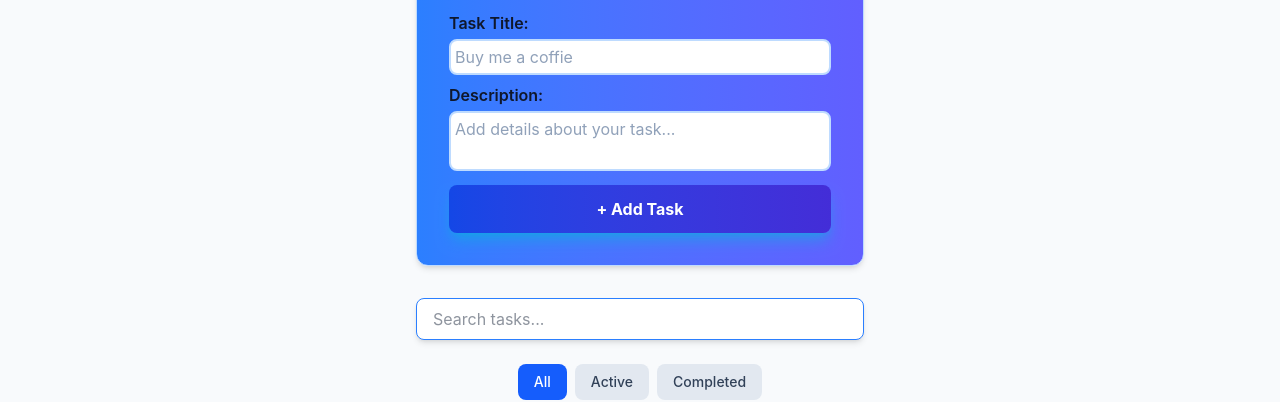
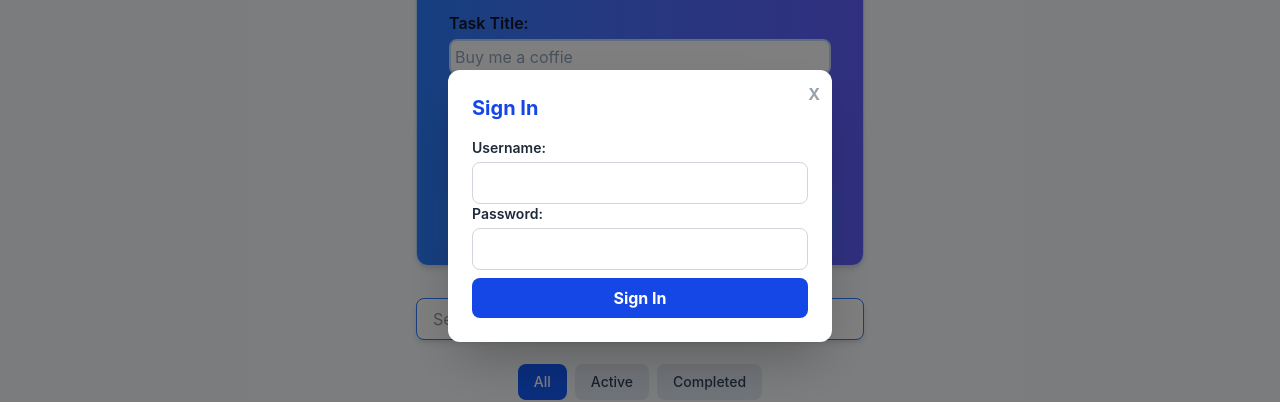
Before and after one commit to yakov6091/task-manager-cli, a React (Vite) app in the folder client/task-manager/: page / in a window 1280 px wide. Shown: the part 194-596 px from the top of the page. Built offline with nearby package versions, Linux system fonts and the light colour scheme; no server answers.

Commit message:
Create authModal

```diff
--- a/client/task-manager/src/TaskManager.tsx
+++ b/client/task-manager/src/TaskManager.tsx
@@ -3,6 +3,7 @@ import { Header } from './cmps/header';
 import { TaskCard } from './cmps/TaskCard';
 import { TaskForm } from './cmps/TaskForm';
 import { TaskFilters } from './cmps/TaskFilters';
+import { AuthModal } from './cmps/AuthModal';
 import { taskService } from './services/task.service';
 
 export interface Task {
@@ -91,6 +92,7 @@ export function EmailManager() {
                 onLoginSuccess={(user) => setCurrentUser(user)}
                 onLogout={() => setCurrentUser(null)}
             />
+
             <main className="w-full p-8 min-h-screen bg-slate-50">
                 {editTask ? (
                     <TaskForm
--- a/client/task-manager/src/cmps/AuthModal.tsx
+++ b/client/task-manager/src/cmps/AuthModal.tsx
@@ -0,0 +1,94 @@
+import { useState } from "react";
+import { authService } from "../services/auth.service";
+
+interface AuthModalProps {
+    mode: 'login' | 'signup',
+    onClose: () => void,
+    onLoginSuccess: (user: any) => void
+}
+
+export function AuthModal({ mode, onClose, onLoginSuccess }: AuthModalProps) {
+    const [username, setUsername] = useState('');
+    const [password, setPassword] = useState('');
+    const [error, setError] = useState(null);
+
+    const handleSubmit = async (event: React.SubmitEvent<HTMLFormElement>) => {
+        event.preventDefault();
+        setError(null);
+
+        try {
+            if (mode === 'login') {
+                // Call authService to save the token to localStorage
+                const data = await authService.login({ username, password });
+
+                // Notify parent component that login succeeded
+                onLoginSuccess(data.user || { username });
+
+            } else if (mode === 'signup') {
+                // Register user and then log them in automatically
+                await authService.register({ username, password });
+                const data = await authService.login({ username, password });
+                onLoginSuccess(data.user || { username });
+            }
+
+        } catch (err: any) {
+            setError(err.message || 'An error occurred');
+        }
+
+    };
+
+    return (
+        <div className="fixed inset-0 bg-black/50 flex justify-center items-center z-50 text-gray-800">
+            <div className="bg-white p-6 rounded-xl shadow-2xl w-96 relative">
+                <button
+                    onClick={onClose}
+                    className="absolute top-3 right-3 text-gray-400 hover:text-gray-700 font-bold"
+                >
+                    X
+                </button>
+
+                <h3 className="text-xl font-bold mb-4 text-blue-700">
+                    {mode === 'login' ? 'Sign In' : 'Create Account'}
+                </h3>
+
+                {error && (
+                    <div className="bg-red-100 border-red-300 text-red-700 px-3 py-2 rounded mb-4 text-sm font-medium">
+                        {error}
+                    </div>
+                )}
+
+                <form onSubmit={handleSubmit} className="flex-flex-col gap-4">
+                    <div>
+                        <label className="block text-sm font-semibold mb-1">Username:</label>
+                        <input
+                            type="text"
+                            required
+                            value={username}
+                            onChange={(e) => setUsername(e.target.value)}
+                            className="w-full border border-gray-300 px-3 py-2 rounded-lg focus:outline-blue-600"
+                        />
+                    </div>
+
+                    <div>
+                        <label className="block text-sm font-semibold mb-1">Password:</label>
+                        <input
+                            type="password"
+                            required
+                            value={password}
+                            onChange={(ev) => setPassword(ev.target.value)}
+                            className="w-full border border-gray-300 px-3 py-2 rounded-lg focus:outline-blue-600"
+                        />
+                    </div>
+
+                    <button
+                        type="submit"
+                        className="w-full py-2 bg-blue-700 text-white font-bold rounded-lg hover:bg-blue-800 transition-all cursor-pointer mt-2"
+                    >
+                        {mode === 'login' ? 'Sign In' : 'Sign Up'}
+                    </button>
+                </form>
+
+            </div>
+        </div>
+    )
+}
--- a/client/task-manager/src/cmps/header.tsx
+++ b/client/task-manager/src/cmps/header.tsx
@@ -1,5 +1,6 @@
 import { useEffect, useState } from "react";
 import { authService } from "../services/auth.service";
+import { AuthModal } from "./AuthModal";
 
 interface UserCredentials {
     id?: string,
@@ -15,7 +16,7 @@ export function Header({ currentUser, onLoginSuccess, onLogout }: HeaderProps) {
     const [username, setUsername] = useState('');
     const [password, setPassword] = useState('');
     const [error, setError] = useState<string | null>(null);
-    const [authMode, setAuthMode] = useState<'login' | 'signup' | null>(null);
+    const [authMode, setAuthMode] = useState<'login' | 'signup' | null>('login');
 
     const handleSubmit = async (event: React.SubmitEvent<HTMLFormElement>) => {
         event.preventDefault();
@@ -50,6 +51,11 @@ export function Header({ currentUser, onLoginSuccess, onLogout }: HeaderProps) {
         <header className="flex justify-between items-center text-white bg-blue-700 px-8 py-6 shadow-lg">
             <h2 className="text-2xl font-bold">Task-Manager</h2>
 
+            <AuthModal
+                mode={authMode ?? 'login'}
+                onClose={() => setAuthMode(null)}
+                onLoginSuccess={(user: any) => onLoginSuccess(user)}
+            />
             {/* If user is logged in, display profile info and logout */}
             {currentUser ? (
                 <div className="flex items-center gap-4">
```
